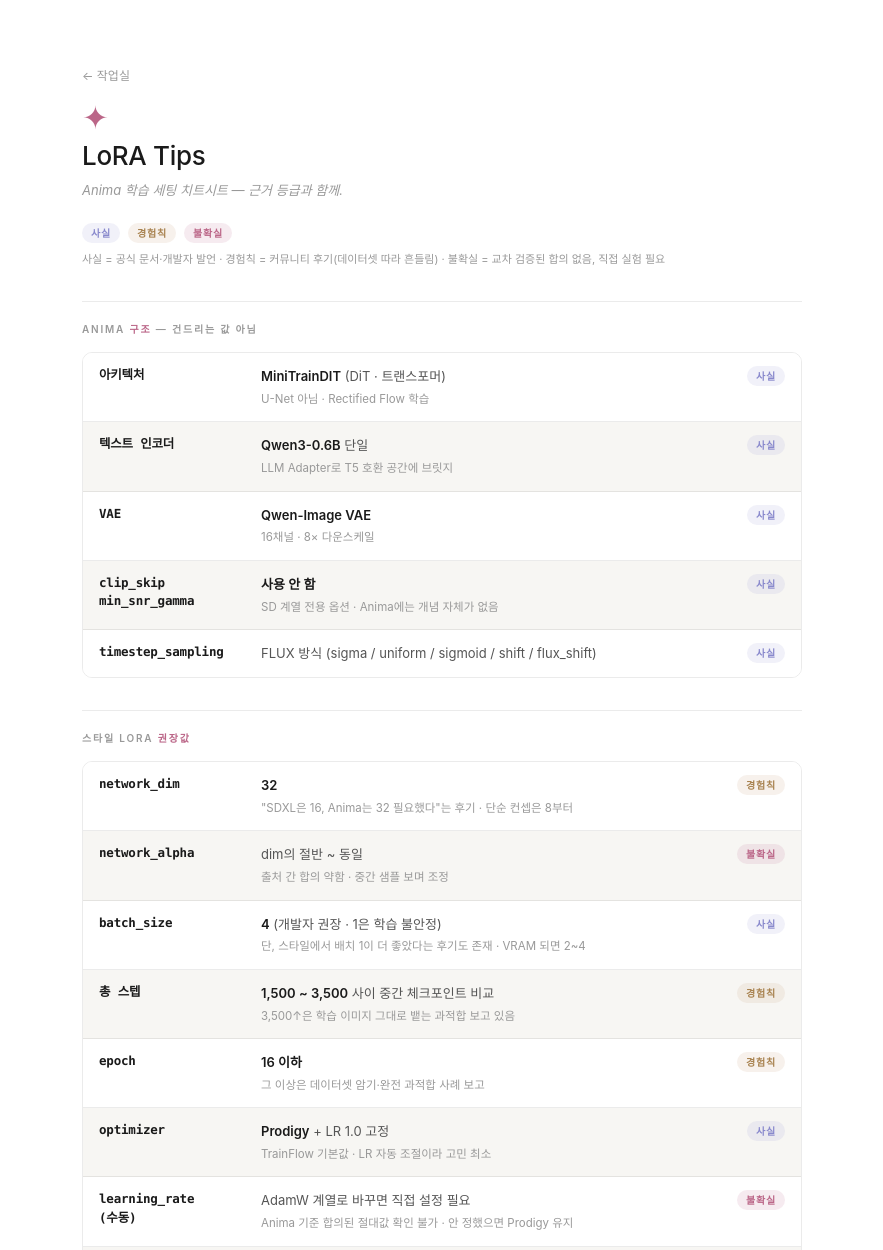
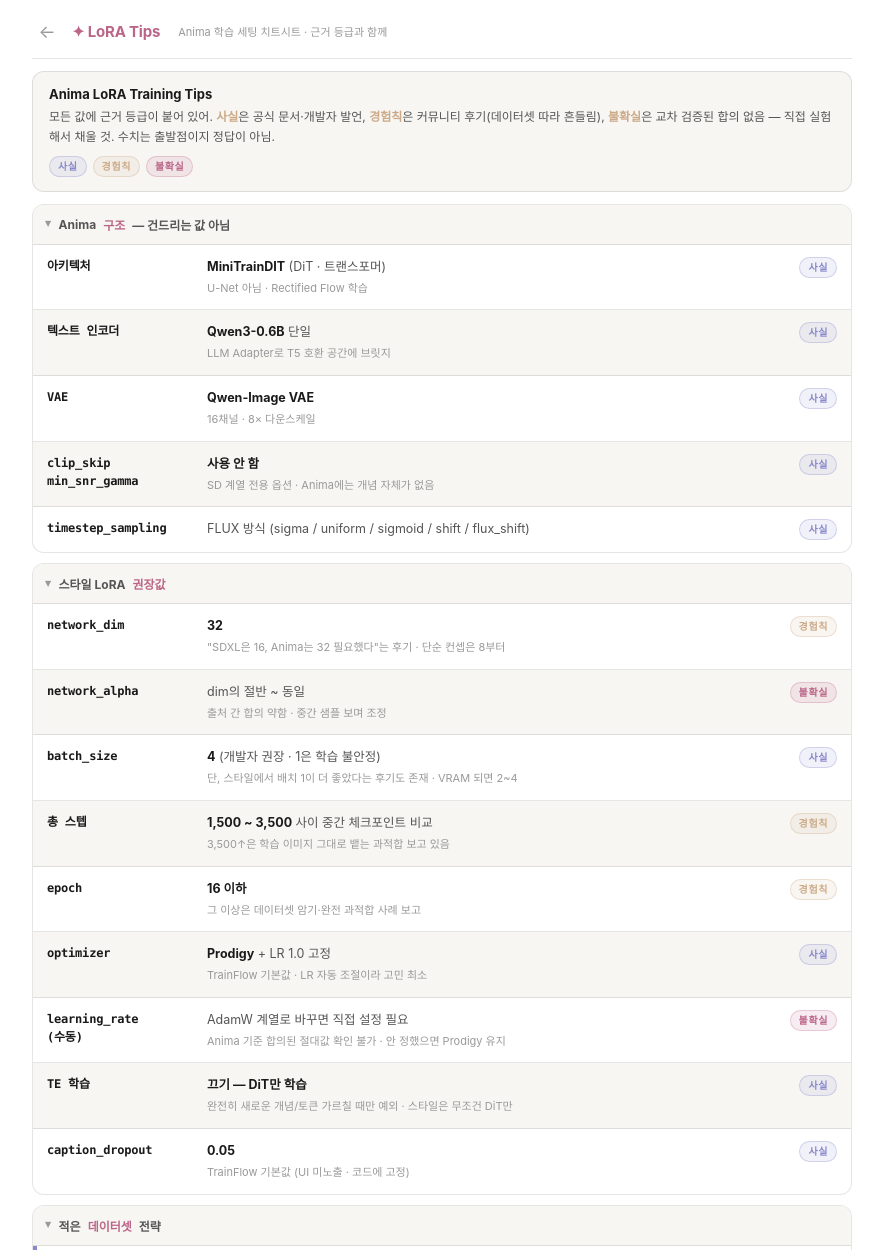
Before and after one commit to Yuki0117-S2/Memo, an Electron app: page lora_tips.html in a window 1280 px wide. Shown: the top 1250 px of the page, without its empty margins (198-1081 px from the left). Drawn offline with Linux system fonts and the light colour scheme.

Commit message:
Add files via upload

```diff
--- a/lora_tips.html
+++ b/lora_tips.html
@@ -5,232 +5,116 @@
 <meta name="viewport" content="width=device-width, initial-scale=1.0">
 <title>✦ LoRA Tips</title>
 <style>
-  :root {
-    --bg: #ffffff;
-    --bg2: #f7f6f3;
-    --text: #1a1a1a;
-    --text2: #555;
-    --text3: #999;
-    --border: rgba(0,0,0,0.08);
-    --border2: rgba(0,0,0,0.18);
-    --c1: #8888CC;
-    --c2: #BB6688;
-    --c3: #DDAACC;
-    --c4: #CCAA88;
-    --fact-bg: rgba(136,136,204,0.12);
-    --emp-bg: rgba(204,170,136,0.16);
-    --unc-bg: rgba(187,102,136,0.13);
-  }
-  @media (prefers-color-scheme: dark) {
-    :root {
-      --bg: #1a1a1a;
-      --bg2: #232323;
-      --text: #f0f0f0;
-      --text2: #aaa;
-      --text3: #666;
-      --border: rgba(255,255,255,0.08);
-      --border2: rgba(255,255,255,0.18);
-      --fact-bg: rgba(136,136,204,0.18);
-      --emp-bg: rgba(204,170,136,0.16);
-      --unc-bg: rgba(187,102,136,0.18);
-    }
-  }
-  * { box-sizing: border-box; margin: 0; padding: 0; }
-  body {
-    font-family: -apple-system, BlinkMacSystemFont, 'Segoe UI', sans-serif;
-    background: var(--bg);
-    color: var(--text);
-    min-height: 100vh;
-    padding: 4rem 1.5rem 3rem;
-  }
-  .wrap { max-width: 720px; margin: 0 auto; }
-  header { margin-bottom: 2rem; }
-  .back {
-    font-size: 12px;
-    color: var(--text3);
-    text-decoration: none;
-    display: inline-block;
-    margin-bottom: 1.2rem;
-    transition: color 0.18s;
-  }
-  .back:hover { color: var(--c1); }
-  .star { font-size: 32px; color: var(--c2); line-height: 1; letter-spacing: -1px; }
-  h1 {
-    font-size: 26px;
-    font-weight: 500;
-    letter-spacing: -0.3px;
-    margin-top: 6px;
-  }
-  .subtitle {
-    font-size: 13px;
-    color: var(--text3);
-    margin-top: 10px;
-    font-style: italic;
-    line-height: 1.5;
-  }
-  /* 근거 등급 범례 */
-  .legend {
-    display: flex;
-    flex-wrap: wrap;
-    gap: 8px;
-    margin-top: 1.4rem;
-  }
-  .badge {
-    display: inline-block;
-    font-size: 10px;
-    font-weight: 600;
-    letter-spacing: 0.8px;
-    padding: 3px 9px;
-    border-radius: 20px;
-    white-space: nowrap;
-    line-height: 1.4;
-  }
-  .b-fact { background: var(--fact-bg); color: #8888CC; }
-  .b-emp  { background: var(--emp-bg);  color: #a8824f; }
-  .b-unc  { background: var(--unc-bg);  color: #BB6688; }
-  @media (prefers-color-scheme: dark) {
-    .b-emp { color: #CCAA88; }
-  }
-  .legend-note {
-    font-size: 11px;
-    color: var(--text3);
-    margin-top: 8px;
-    line-height: 1.6;
-  }
-  .divider { height: 0.5px; background: var(--border); margin: 2rem 0 1.25rem; }
-  .section-label {
-    font-size: 10px;
-    color: var(--text3);
-    text-transform: uppercase;
-    letter-spacing: 1.8px;
-    margin-bottom: 1rem;
-    font-weight: 600;
-  }
-  .section-label .accent { color: var(--c2); }
+:root{--bg:#fff;--bg2:#f7f6f3;--bg3:#eeeeee;--text:#1a1a1a;--text2:#555;--text3:#999;--border:rgba(0,0,0,.10);--border2:rgba(0,0,0,.20);--accent:#8888CC;--accent2:#DDAACC;--accent3:#CCAA88;--danger:#BB6688;--purple:#884499;--radius:12px;--radius-sm:8px;--ok:#6AC8B0}
+@media(prefers-color-scheme:dark){:root{--bg:#1e1e1e;--bg2:#272727;--bg3:#313131;--text:#f0f0f0;--text2:#aaa;--text3:#666;--border:rgba(255,255,255,.10);--border2:rgba(255,255,255,.22)}}
+*{box-sizing:border-box;margin:0;padding:0}
+body{font-family:-apple-system,BlinkMacSystemFont,'Segoe UI',sans-serif;background:var(--bg);color:var(--text);min-height:100vh}
+#app{width:100%;max-width:860px;margin:0 auto;padding:1rem 1.25rem 3rem}
+header{display:flex;align-items:center;gap:10px;border-bottom:.5px solid var(--border);padding-bottom:.75rem;margin-bottom:.75rem;flex-wrap:wrap}
+.back{display:inline-flex;align-items:center;justify-content:center;width:30px;height:30px;color:var(--text3);text-decoration:none;border-radius:var(--radius-sm);font-size:18px}
+.back:hover{background:var(--bg2);color:var(--accent)}
+.logo{font-size:15px;font-weight:700;color:var(--danger);letter-spacing:-.2px;margin-right:8px}
+.logo-sub{font-size:11px;color:var(--text3)}
+
+/* 소개 카드 (Tag Prep 스타일) */
+.intro{background:var(--bg2);border:.5px solid var(--border);border-radius:var(--radius);padding:14px 16px;margin-bottom:12px}
+.intro b{font-size:13px;color:var(--text);display:block;margin-bottom:5px}
+.intro p{font-size:12px;color:var(--text2);line-height:1.7}
+.intro .hl{color:var(--accent3);font-weight:600}
+
+/* 근거 배지 */
+.badge{display:inline-block;font-size:10px;font-weight:700;letter-spacing:.6px;padding:2px 8px;border-radius:999px;white-space:nowrap;line-height:1.5;border:.5px solid transparent}
+.b-fact{background:rgba(136,136,204,.12);color:var(--accent);border-color:rgba(136,136,204,.32)}
+.b-emp{background:rgba(204,170,136,.12);color:var(--accent3);border-color:rgba(204,170,136,.32)}
+.b-unc{background:rgba(187,102,136,.12);color:var(--danger);border-color:rgba(187,102,136,.28)}
+.legend{display:flex;flex-wrap:wrap;gap:6px;align-items:center;margin-top:8px}
+.legend-note{font-size:11px;color:var(--text3);line-height:1.6;margin-top:6px}
+
+/* 패널 (도구 공통 문법) */
+details.panel{background:var(--bg);border:.5px solid var(--border);border-radius:var(--radius);overflow:hidden;margin-bottom:10px}
+summary.panel-head{padding:11px 13px;background:var(--bg2);font-size:12px;font-weight:700;color:var(--text2);display:flex;align-items:center;gap:7px;cursor:pointer;list-style:none;user-select:none}
+summary.panel-head::-webkit-details-marker{display:none}
+summary.panel-head::before{content:'▸';font-size:11px;color:var(--text3);transition:transform .15s}
+details[open]>summary.panel-head::before{transform:rotate(90deg)}
+details[open]>summary.panel-head{border-bottom:.5px solid var(--border)}
+.panel-head .accent{color:var(--danger)}
+.panel-body{padding:0}
 
 /* 항목 행 */
-  .rows {
-    border: 0.5px solid var(--border);
-    border-radius: 10px;
-    overflow: hidden;
-  }
-  .row {
-    display: grid;
-    grid-template-columns: 150px 1fr auto;
-    gap: 12px;
-    align-items: start;
-    padding: 13px 16px;
-    border-bottom: 0.5px solid var(--border);
-    background: var(--bg);
-  }
-  .row:last-child { border-bottom: none; }
-  .row:nth-child(even) { background: var(--bg2); }
-  .row-key {
-    font-size: 12.5px;
-    font-weight: 600;
-    color: var(--text);
-    font-family: ui-monospace, 'SF Mono', Menlo, Consolas, monospace;
-    letter-spacing: -0.2px;
-    line-height: 1.5;
-    word-break: break-all;
-  }
-  .row-val { font-size: 13px; color: var(--text2); line-height: 1.6; }
-  .row-val strong { color: var(--text); font-weight: 600; }
-  .row-val .sub { display: block; font-size: 11.5px; color: var(--text3); margin-top: 3px; }
-  @media (max-width: 560px) {
-    .row { grid-template-columns: 1fr; gap: 5px; padding: 12px 14px; }
-    .row .badge { justify-self: start; }
+.row{display:grid;grid-template-columns:148px 1fr auto;gap:12px;align-items:start;padding:12px 14px;border-bottom:.5px solid var(--border)}
+.row:last-child{border-bottom:none}
+.row:nth-child(even){background:var(--bg2)}
+.row-key{font-size:12px;font-weight:700;font-family:ui-monospace,'SF Mono',Menlo,Consolas,monospace;letter-spacing:-.2px;line-height:1.5;word-break:break-all;color:var(--text)}
+.row-val{font-size:12.5px;color:var(--text2);line-height:1.6}
+.row-val b{color:var(--text)}
+.row-val .sub{display:block;font-size:11px;color:var(--text3);margin-top:3px}
+@media(max-width:760px){
+  #app{padding:.75rem .75rem 2rem}
+  .row{grid-template-columns:1fr;gap:5px;padding:11px 12px}
+  .row .badge{justify-self:start}
 }
 
-  /* 팁 카드 */
-  .tips { display: grid; gap: 10px; }
-  .tip {
-    border: 0.5px solid var(--border);
-    border-left: 4px solid var(--tip-color, var(--c1));
-    border-radius: 8px;
-    padding: 13px 16px;
-    background: var(--bg);
-  }
-  .tip-title { font-size: 13px; font-weight: 600; margin-bottom: 4px; }
-  .tip-body { font-size: 12.5px; color: var(--text2); line-height: 1.65; }
+/* 팁 리스트 (panel-body 내부) */
+.tip{padding:12px 14px;border-bottom:.5px solid var(--border);border-left:4px solid var(--tip-color,var(--accent))}
+.tip:last-child{border-bottom:none}
+.tip-title{font-size:12.5px;font-weight:700;margin-bottom:3px}
+.tip-body{font-size:12px;color:var(--text2);line-height:1.65}
+.tip-body b{color:var(--text)}
 
-  /* 도구 표 */
-  .tools { display: grid; gap: 8px; }
-  .tool {
-    display: flex;
-    align-items: baseline;
-    gap: 10px;
-    font-size: 13px;
-    padding: 10px 14px;
-    border: 0.5px solid var(--border);
-    border-radius: 8px;
-  }
-  .tool-mark { font-size: 12px; font-weight: 700; flex-shrink: 0; }
-  .tool-mark.ok { color: var(--c1); }
-  .tool-mark.no { color: var(--c2); }
-  .tool-name { font-weight: 600; }
-  .tool-note { font-size: 11.5px; color: var(--text3); }
+/* 도구 지원 행 */
+.tool{display:flex;align-items:baseline;gap:9px;font-size:12.5px;padding:10px 14px;border-bottom:.5px solid var(--border)}
+.tool:last-child{border-bottom:none}
+.tool-mark{font-size:11px;font-weight:800;flex-shrink:0}
+.tool-mark.ok{color:var(--ok)}
+.tool-mark.no{color:var(--danger)}
+.tool-name{font-weight:700}
+.tool-note{font-size:11px;color:var(--text3)}
 
-  .callout {
-    margin-top: 1.25rem;
-    padding: 13px 16px;
-    border: 0.5px solid var(--border);
-    border-radius: 10px;
-    background: var(--bg2);
-    font-size: 12.5px;
-    color: var(--text2);
-    line-height: 1.65;
-  }
-  .callout strong { color: var(--c2); }
+.callout{padding:12px 14px;background:rgba(187,102,136,.08);border:.5px solid rgba(187,102,136,.28);border-radius:var(--radius);font-size:12px;color:var(--text2);line-height:1.65;margin-bottom:10px}
+.callout b{color:var(--danger)}
 
-  footer {
-    margin-top: 3.5rem;
-    font-size: 11px;
-    color: var(--text3);
-    text-align: center;
-    letter-spacing: 0.3px;
-    line-height: 1.8;
-  }
+footer{margin-top:2rem;font-size:11px;color:var(--text3);text-align:center;letter-spacing:.3px;line-height:1.8}
 </style>
 </head>
 <body>
-<div class="wrap">
+<div id="app">
   <header>
-    <a class="back" href="index.html">← 작업실</a>
-    <div class="star">✦</div>
-    <h1>LoRA Tips</h1>
-    <div class="subtitle">Anima 학습 세팅 치트시트 — 근거 등급과 함께.</div>
+    <a class="back" href="index.html" title="작업실로">←</a>
+    <div class="logo">✦ LoRA Tips</div>
+    <div class="logo-sub">Anima 학습 세팅 치트시트 · 근거 등급과 함께</div>
+  </header>
+
+  <div class="intro">
+    <b>Anima LoRA Training Tips</b>
+    <p>모든 값에 근거 등급이 붙어 있어. <span class="hl">사실</span>은 공식 문서·개발자 발언, <span class="hl">경험칙</span>은 커뮤니티 후기(데이터셋 따라 흔들림), <span class="hl">불확실</span>은 교차 검증된 합의 없음 — 직접 실험해서 채울 것. 수치는 출발점이지 정답이 아님.</p>
     <div class="legend">
       <span class="badge b-fact">사실</span>
       <span class="badge b-emp">경험칙</span>
       <span class="badge b-unc">불확실</span>
     </div>
-    <div class="legend-note">
-      사실 = 공식 문서·개발자 발언 · 경험칙 = 커뮤니티 후기(데이터셋 따라 흔들림) · 불확실 = 교차 검증된 합의 없음, 직접 실험 필요
   </div>
-  </header>
 
-  <div class="divider"></div>
-  <div class="section-label">Anima <span class="accent">구조</span> — 건드리는 값 아님</div>
-  <div class="rows">
+  <details class="panel" open>
+    <summary class="panel-head">Anima <span class="accent">구조</span> — 건드리는 값 아님</summary>
+    <div class="panel-body">
       <div class="row">
         <div class="row-key">아키텍처</div>
-      <div class="row-val"><strong>MiniTrainDIT</strong> (DiT · 트랜스포머)<span class="sub">U-Net 아님 · Rectified Flow 학습</span></div>
+        <div class="row-val"><b>MiniTrainDIT</b> (DiT · 트랜스포머)<span class="sub">U-Net 아님 · Rectified Flow 학습</span></div>
         <span class="badge b-fact">사실</span>
       </div>
       <div class="row">
         <div class="row-key">텍스트 인코더</div>
-      <div class="row-val"><strong>Qwen3-0.6B</strong> 단일<span class="sub">LLM Adapter로 T5 호환 공간에 브릿지</span></div>
+        <div class="row-val"><b>Qwen3-0.6B</b> 단일<span class="sub">LLM Adapter로 T5 호환 공간에 브릿지</span></div>
         <span class="badge b-fact">사실</span>
       </div>
       <div class="row">
         <div class="row-key">VAE</div>
-      <div class="row-val"><strong>Qwen-Image VAE</strong><span class="sub">16채널 · 8× 다운스케일</span></div>
+        <div class="row-val"><b>Qwen-Image VAE</b><span class="sub">16채널 · 8× 다운스케일</span></div>
         <span class="badge b-fact">사실</span>
       </div>
       <div class="row">
         <div class="row-key">clip_skip<br>min_snr_gamma</div>
-      <div class="row-val"><strong>사용 안 함</strong><span class="sub">SD 계열 전용 옵션 · Anima에는 개념 자체가 없음</span></div>
+        <div class="row-val"><b>사용 안 함</b><span class="sub">SD 계열 전용 옵션 · Anima에는 개념 자체가 없음</span></div>
         <span class="badge b-fact">사실</span>
       </div>
       <div class="row">
@@ -239,13 +123,14 @@
         <span class="badge b-fact">사실</span>
       </div>
     </div>
+  </details>
 
-  <div class="divider"></div>
-  <div class="section-label">스타일 LoRA <span class="accent">권장값</span></div>
-  <div class="rows">
+  <details class="panel" open>
+    <summary class="panel-head">스타일 LoRA <span class="accent">권장값</span></summary>
+    <div class="panel-body">
       <div class="row">
         <div class="row-key">network_dim</div>
-      <div class="row-val"><strong>32</strong><span class="sub">"SDXL은 16, Anima는 32 필요했다"는 후기 · 단순 컨셉은 8부터</span></div>
+        <div class="row-val"><b>32</b><span class="sub">"SDXL은 16, Anima는 32 필요했다"는 후기 · 단순 컨셉은 8부터</span></div>
         <span class="badge b-emp">경험칙</span>
       </div>
       <div class="row">
@@ -255,22 +140,22 @@
       </div>
       <div class="row">
         <div class="row-key">batch_size</div>
-      <div class="row-val"><strong>4</strong> (개발자 권장 · 1은 학습 불안정)<span class="sub">단, 스타일에서 배치 1이 더 좋았다는 후기도 존재 · VRAM 되면 2~4</span></div>
+        <div class="row-val"><b>4</b> (개발자 권장 · 1은 학습 불안정)<span class="sub">단, 스타일에서 배치 1이 더 좋았다는 후기도 존재 · VRAM 되면 2~4</span></div>
         <span class="badge b-fact">사실</span>
       </div>
       <div class="row">
         <div class="row-key">총 스텝</div>
-      <div class="row-val"><strong>1,500 ~ 3,500</strong> 사이 중간 체크포인트 비교<span class="sub">3,500↑은 학습 이미지 그대로 뱉는 과적합 보고 있음</span></div>
+        <div class="row-val"><b>1,500 ~ 3,500</b> 사이 중간 체크포인트 비교<span class="sub">3,500↑은 학습 이미지 그대로 뱉는 과적합 보고 있음</span></div>
         <span class="badge b-emp">경험칙</span>
       </div>
       <div class="row">
         <div class="row-key">epoch</div>
-      <div class="row-val"><strong>16 이하</strong><span class="sub">그 이상은 데이터셋 암기·완전 과적합 사례 보고</span></div>
+        <div class="row-val"><b>16 이하</b><span class="sub">그 이상은 데이터셋 암기·완전 과적합 사례 보고</span></div>
         <span class="badge b-emp">경험칙</span>
       </div>
       <div class="row">
         <div class="row-key">optimizer</div>
-      <div class="row-val"><strong>Prodigy</strong> + LR 1.0 고정<span class="sub">TrainFlow 기본값 · LR 자동 조절이라 고민 최소</span></div>
+        <div class="row-val"><b>Prodigy</b> + LR 1.0 고정<span class="sub">TrainFlow 기본값 · LR 자동 조절이라 고민 최소</span></div>
         <span class="badge b-fact">사실</span>
       </div>
       <div class="row">
@@ -280,62 +165,66 @@
       </div>
       <div class="row">
         <div class="row-key">TE 학습</div>
-      <div class="row-val"><strong>끄기 — DiT만 학습</strong><span class="sub">완전히 새로운 개념/토큰 가르칠 때만 예외 · 스타일은 무조건 DiT만</span></div>
+        <div class="row-val"><b>끄기 — DiT만 학습</b><span class="sub">완전히 새로운 개념/토큰 가르칠 때만 예외 · 스타일은 무조건 DiT만</span></div>
         <span class="badge b-fact">사실</span>
       </div>
       <div class="row">
         <div class="row-key">caption_dropout</div>
-      <div class="row-val"><strong>0.05</strong><span class="sub">TrainFlow 기본값 (UI 미노출 · 코드에 고정)</span></div>
+        <div class="row-val"><b>0.05</b><span class="sub">TrainFlow 기본값 (UI 미노출 · 코드에 고정)</span></div>
         <span class="badge b-fact">사실</span>
       </div>
     </div>
+  </details>
 
-  <div class="divider"></div>
-  <div class="section-label">적은 <span class="accent">데이터셋</span> 전략</div>
-  <div class="tips">
+  <details class="panel" open>
+    <summary class="panel-head">적은 <span class="accent">데이터셋</span> 전략</summary>
+    <div class="panel-body">
       <div class="tip" style="--tip-color:#8888CC">
-      <div class="tip-title">repeat로 총 스텝 확보</div>
-      <div class="tip-body">이미지가 적으면 repeat를 올려서 총 스텝(이미지 수 × repeat × epoch ÷ batch)을 목표 구간에 맞춘다. 20~30장이어도 커버 가능. — <b>경험칙</b></div>
+        <div class="tip-title">repeat로 총 스텝 확보 <span class="badge b-emp">경험칙</span></div>
+        <div class="tip-body">이미지가 적으면 repeat를 올려서 총 스텝(이미지 수 × repeat × epoch ÷ batch)을 목표 구간에 맞춘다. 20~30장이어도 커버 가능.</div>
       </div>
       <div class="tip" style="--tip-color:#DDAACC">
-      <div class="tip-title">장수보다 화풍 일관성</div>
-      <div class="tip-body">화풍이 흔들리는 50장보다 딱 떨어지는 20장이 낫다. 작가 초기작·최근작을 섞으면 흐릿한 평균이 나온다. 고해상도 원본만 추릴 것. — <b>경험칙</b></div>
+        <div class="tip-title">장수보다 화풍 일관성 <span class="badge b-emp">경험칙</span></div>
+        <div class="tip-body">화풍이 흔들리는 50장보다 딱 떨어지는 20장이 낫다. 작가 초기작·최근작을 섞으면 흐릿한 평균이 나온다. 고해상도 원본만 추릴 것.</div>
       </div>
       <div class="tip" style="--tip-color:#BB6688">
-      <div class="tip-title">중간 체크포인트 필수</div>
-      <div class="tip-body">데이터가 적을수록 과적합이 빨리 온다. epoch마다 저장하고 프리뷰를 비교해서, 원본을 베끼기 시작하기 직전 체크포인트를 고른다. — <b>경험칙</b></div>
+        <div class="tip-title">중간 체크포인트 필수 <span class="badge b-emp">경험칙</span></div>
+        <div class="tip-body">데이터가 적을수록 과적합이 빨리 온다. epoch마다 저장하고 프리뷰를 비교해서, 원본을 베끼기 시작하기 직전 체크포인트를 고른다.</div>
       </div>
     </div>
+  </details>
 
-  <div class="divider"></div>
-  <div class="section-label">캡션 <span class="accent">전략</span></div>
-  <div class="tips">
+  <details class="panel" open>
+    <summary class="panel-head">캡션 <span class="accent">전략</span></summary>
+    <div class="panel-body">
       <div class="tip" style="--tip-color:#CCAA88">
-      <div class="tip-title">화풍 요소는 태그에서 뺀다</div>
-      <div class="tip-body">색감·선 굵기 같은 화풍 요소는 캡션에 넣지 않고, 내용물(1girl, 배경 등)만 태깅한다. 태그 안 된 요소가 로라에 흡수되는 원리. — <b>불확실</b> (SD 계열 통설 · Anima에서의 검증은 확인 불가)</div>
+        <div class="tip-title">화풍 요소는 태그에서 뺀다 <span class="badge b-unc">불확실</span></div>
+        <div class="tip-body">색감·선 굵기 같은 화풍 요소는 캡션에 넣지 않고, 내용물(1girl, 배경 등)만 태깅한다. 태그 안 된 요소가 로라에 흡수되는 원리. <b>SD 계열 통설 · Anima에서의 검증은 확인 불가.</b></div>
       </div>
       <div class="tip" style="--tip-color:#8888CC">
-      <div class="tip-title">트리거 워드는 한 곳에만</div>
-      <div class="tip-body">TrainFlow 기준, GUI의 Trigger Word 칸 또는 캡션 파일 중 한 곳에만 넣는다. 양쪽에 넣으면 중복되어 품질이 떨어질 수 있다. — <b>사실</b></div>
+        <div class="tip-title">트리거 워드는 한 곳에만 <span class="badge b-fact">사실</span></div>
+        <div class="tip-body">TrainFlow 기준, GUI의 Trigger Word 칸 또는 캡션 파일 중 <b>한 곳에만</b> 넣는다. 양쪽에 넣으면 중복되어 품질이 떨어질 수 있다.</div>
       </div>
       <div class="tip" style="--tip-color:#DDAACC">
-      <div class="tip-title">shuffle_caption + keep_tokens</div>
-      <div class="tip-body">태그 순서를 섞어 특정 태그 의존을 줄인다. 트리거 워드를 쓴다면 keep_tokens=1로 맨 앞 고정. — <b>경험칙</b> (SD 계열 통설)</div>
+        <div class="tip-title">shuffle_caption + keep_tokens <span class="badge b-emp">경험칙</span></div>
+        <div class="tip-body">태그 순서를 섞어 특정 태그 의존을 줄인다. 트리거 워드를 쓴다면 keep_tokens=1로 맨 앞 고정. SD 계열 통설.</div>
       </div>
     </div>
+  </details>
 
-  <div class="divider"></div>
-  <div class="section-label">도구 <span class="accent">지원 현황</span></div>
-  <div class="tools">
+  <details class="panel" open>
+    <summary class="panel-head">도구 <span class="accent">지원 현황</span></summary>
+    <div class="panel-body">
       <div class="tool"><span class="tool-mark ok">O</span><span class="tool-name">sd-scripts</span><span class="tool-note">anima_train_network.py · 공식 지원, GUI 없음</span></div>
       <div class="tool"><span class="tool-mark ok">O</span><span class="tool-name">Anima TrainFlow</span><span class="tool-note">Windows GUI · 기본값이 무난한 출발점</span></div>
       <div class="tool"><span class="tool-mark ok">O</span><span class="tool-name">citron trainer UI</span><span class="tool-note">로컬 웹 UI</span></div>
       <div class="tool"><span class="tool-mark ok">O</span><span class="tool-name">Civitai 온라인 트레이너</span><span class="tool-note">buzz 소모 · 로컬 불가 시 대안</span></div>
       <div class="tool"><span class="tool-mark no">X</span><span class="tool-name">Kohya_ss GUI · OneTrainer · AI Toolkit</span><span class="tool-note">현재 Anima 공식 미지원</span></div>
     </div>
+  </details>
 
   <div class="callout">
-    <strong>버전 주의</strong> — preview(1~3)로 구운 로라는 Anima 1.0에서 "소프트하게" 먹힌다. 1.0 이후로는 1.0 기준으로 새로 굽는 것을 권장. 향후 2.0, 3.0이 나오면 구버전 로라는 점점 더 어긋난다.
+    <b>버전 주의</b> — preview(1~3)로 구운 로라는 Anima 1.0에서 "소프트하게" 먹힌다. 1.0 이후로는 1.0 기준으로 새로 굽는 것을 권장. 향후 2.0, 3.0이 나오면 구버전 로라는 점점 더 어긋난다.
   </div>
 
   <footer>✦ 2026-07 기준 · Anima 커뮤니티 경험칙은 아직 어리다 — 수치는 출발점이지 정답이 아님<br>근거: kohya sd-scripts 문서 · circlestone-labs 개발자 발언 · Civitai / TrainFlow 가이드</footer>
```
Lines whose indentation alone changed are shown as unchanged.
